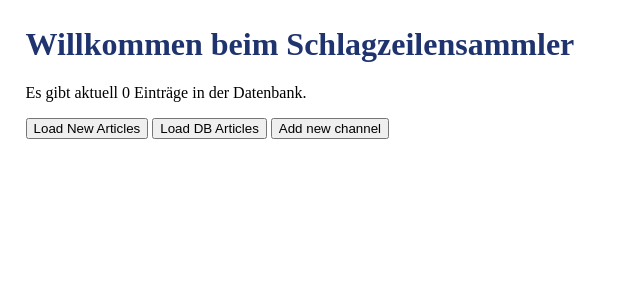
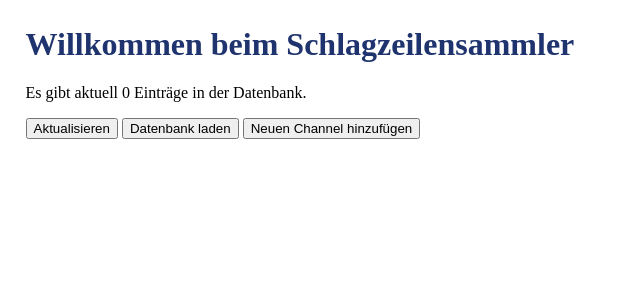
Before and after one commit to nisc586/schlagzeilensammler, a Flask app: page / in a window 1280 px wide. Shown: the top 300 px of the page, without its empty margins (0-640 px from the left). Run offline with Flask 3, Linux system fonts and the light colour scheme; data that the repository does not hold is empty; some libraries are stand-ins or nearby versions.

Commit message:
Template auf deutsch übersetzten

```diff
--- a/szsammler/templates/index.html
+++ b/szsammler/templates/index.html
@@ -1,5 +1,5 @@
 <!DOCTYPE html>
-<html lnag="en">
+<html lang="de">
 <head>
     <meta charset="UTF-8">
     <meta name="viewport" content="width=device-width, initial-scale=1.0">
@@ -9,9 +9,9 @@
 <body>
     <h1>Willkommen beim Schlagzeilensammler</h1>
     <p>Es gibt aktuell {{ count }} Einträge in der Datenbank.</p>
-    <button id="fetch-rss" type="button">Load New Articles</button>
-    <button id="fetch-db" type="button">Load DB Articles</button>
-    <button id="add-channel" type="button">Add new channel</button>
+    <button id="fetch-rss" type="button">Aktualisieren</button>
+    <button id="fetch-db" type="button">Datenbank laden</button>
+    <button id="add-channel" type="button">Neuen Channel hinzufügen</button>
     <!-- News articles go here using the following template-->
     <ol id="articles-list">
         <!-- -->
```
